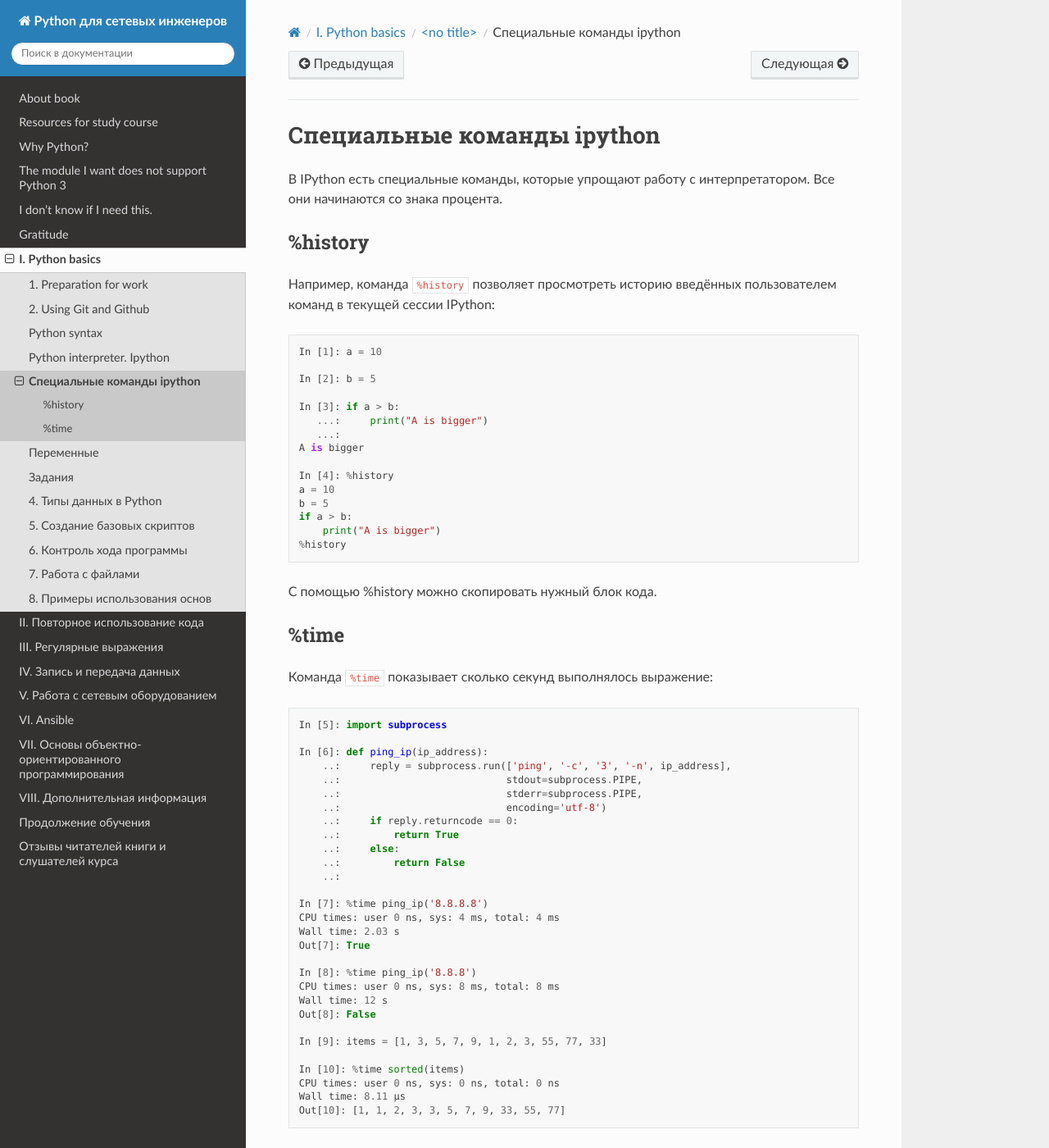
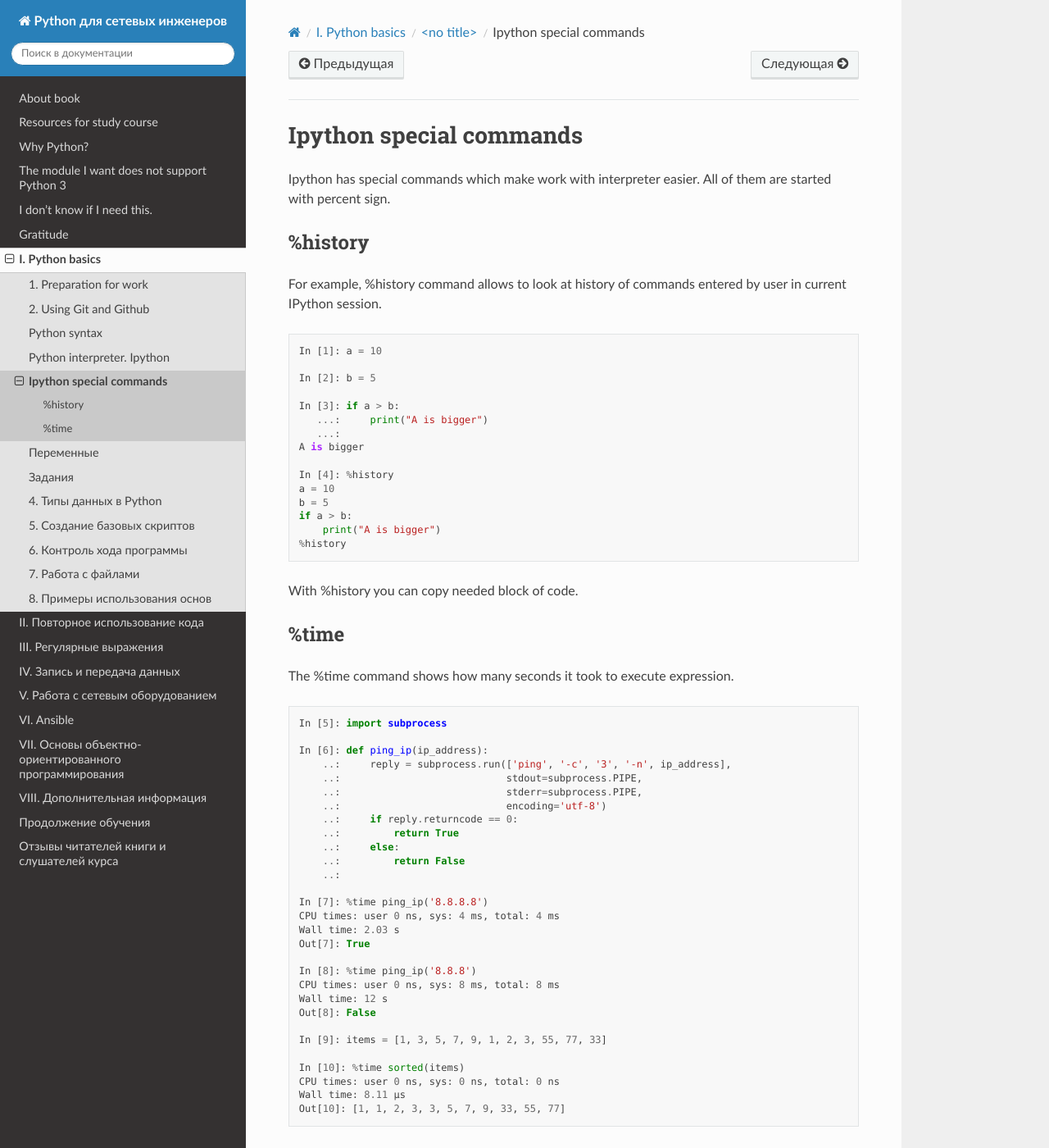
Before and after one commit to Aidar5/nattoeng, a Sphinx documentation site: the page built from docs/source/book/03_start/1a_ipython_magic.rst, in a window 1280 px wide and 1400 px high. Shown: the whole window at 82% size. Built offline with Sphinx 7.4.7 and the Read the Docs theme 2.0.0, drawn with Linux system fonts in a browser that asks for light colours; pages that are not in the unit, such as notebooks, are missing from menus; some of the changed text lies outside the part shown.

Commit message:
Update 1a_ipython_magic.rst

```diff
--- a/docs/source/book/03_start/1a_ipython_magic.rst
+++ b/docs/source/book/03_start/1a_ipython_magic.rst
@@ -1,14 +1,12 @@
-Специальные команды ipython
+Ipython special commands
 ^^^^^^^^^^^^^^^^^^^^^^^^^^^
 
-В IPython есть специальные команды, которые упрощают работу
-с интерпретатором. Все они начинаются со знака процента.
+Ipython has special commands which make work with interpreter easier. All of them are started with percent sign.
 
 %history
 ''''''''
 
-Например, команда ``%history`` позволяет просмотреть историю введённых пользователем
-команд в текущей сессии IPython:
+For example, %history command allows to look at history of commands entered by user in current IPython session.
 
 .. code:: python
 
@@ -28,13 +26,13 @@
         print("A is bigger")
     %history
 
-С помощью %history можно скопировать нужный блок кода.
+With %history you can copy needed block of code.
 
 
 %time
 '''''
 
-Команда ``%time`` показывает сколько секунд выполнялось выражение:
+The %time command shows how many seconds it took to execute expression.
 
 .. code:: python
 
@@ -70,11 +68,10 @@
 
 
 
-Подробнее об IPython можно почитать в
-`документации <http://ipython.readthedocs.io/en/stable/index.html>`__
-IPython.
+More about IPython you can find in IPython
+`documentation <http://ipython.readthedocs.io/en/stable/index.html>`__.
 
-Коротко информацию можно посмотреть в самом IPython командой %quickref:
+Briefly, the information can be viewed in IPython via %quickref  command:
 
 ::
 
```
